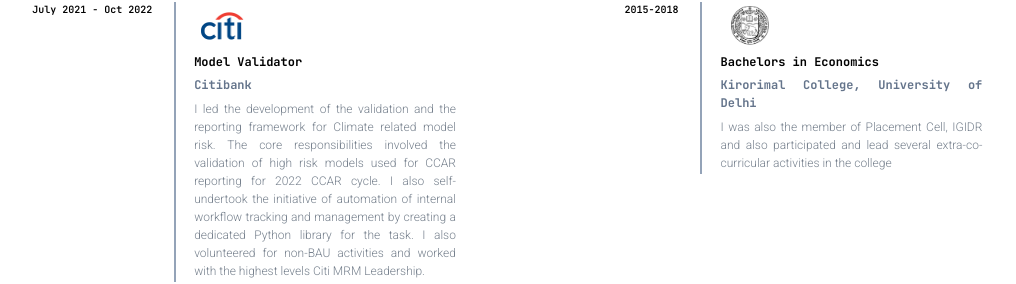
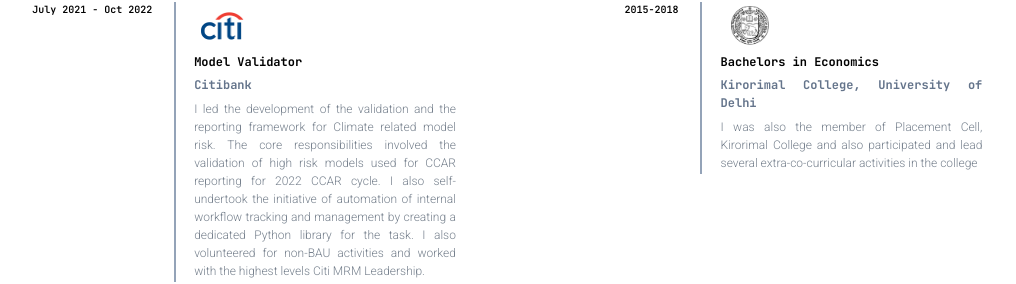
Before and after one commit to piper-of-dawn/portfolio, a Next.js app: page / in a window 1280 px wide. Shown: the part 1145-1429 px from the top of the page, without its empty margins (263-1279 px from the left). Built offline with nearby package versions, Linux system fonts and the light colour scheme.

Commit message:
corrected info

```diff
--- a/components/data/timedata.ts
+++ b/components/data/timedata.ts
@@ -33,6 +33,6 @@
   "company": "Kirorimal College, University of Delhi",
   "logo": "/du.png",
   "location": "New Delhi, India",
-"description": "I was also the member of Placement Cell, IGIDR and also participated and lead several extra-co-curricular activities in the college"
+"description": "I was also the member of Placement Cell, Kirorimal College and also participated and lead several extra-co-curricular activities in the college"
 },
 ]
```
